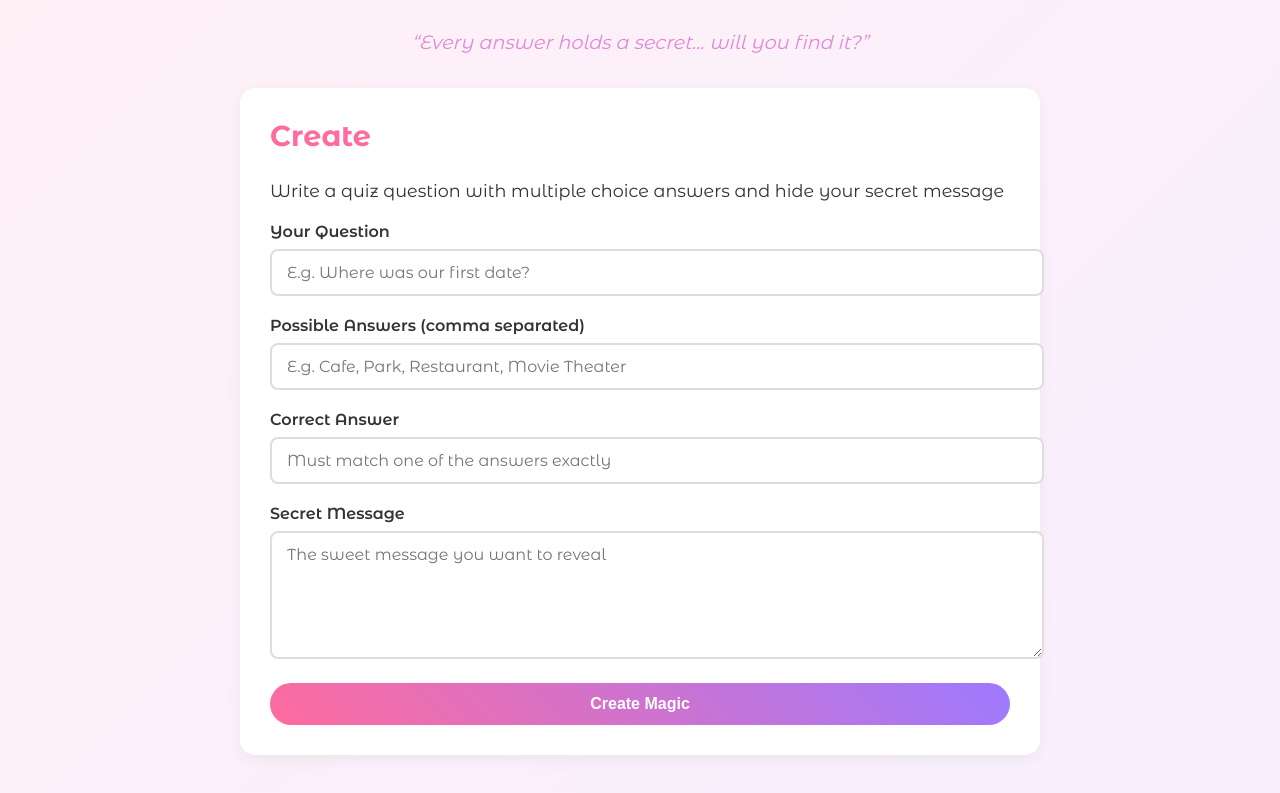
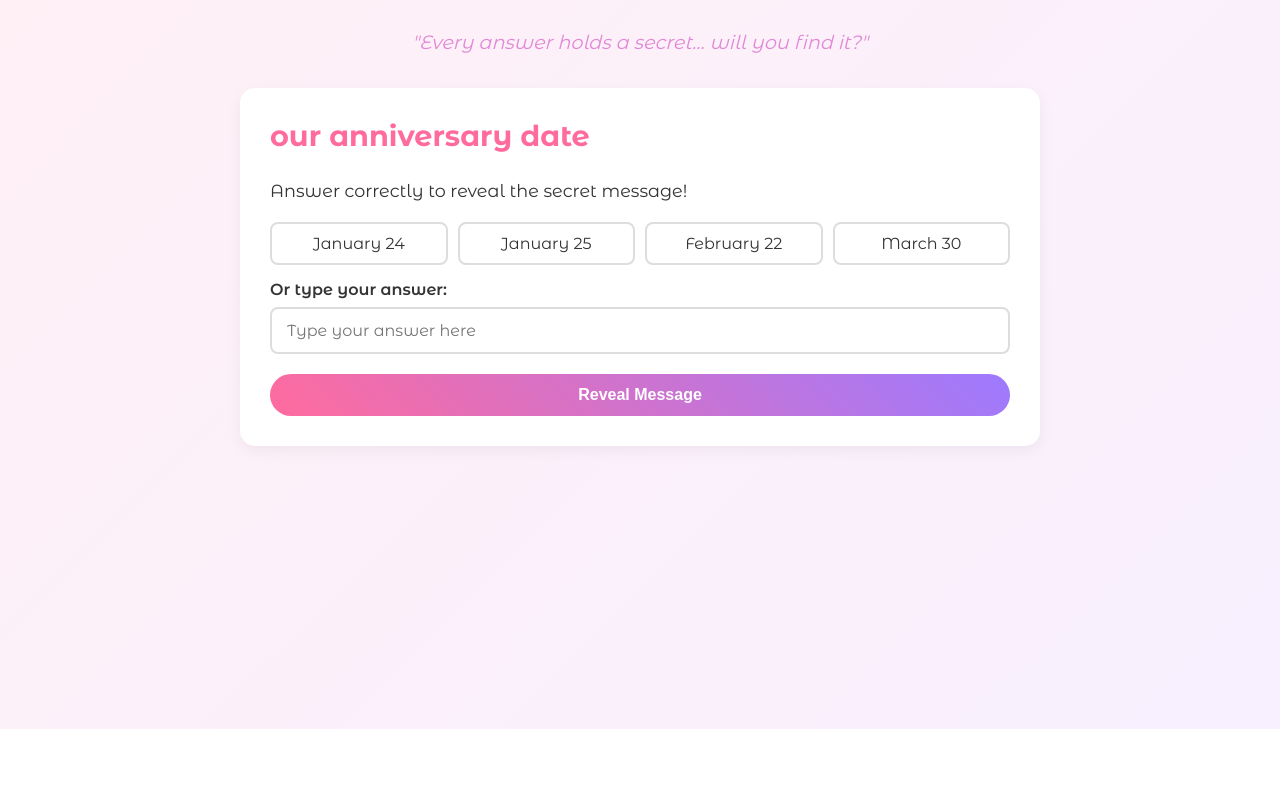
Before and after one commit to aksharaammuz/unlock-my-mood, a plain HTML site: page New message.html in a window 1280 px wide. Shown: the part 111-904 px from the top of the page. After the commit the page ends 840 px from the top, so only its background shows below. Drawn offline with Linux system fonts and the light colour scheme.

Commit message:
New message.html

```diff
--- a/New message.html
+++ b/New message.html
@@ -203,6 +203,9 @@
             padding: 10px 15px;
             cursor: pointer;
             transition: all 0.2s ease;
+            flex: 1;
+            min-width: 120px;
+            text-align: center;
         }
 
         .answer-option:hover {
@@ -248,6 +251,7 @@
             border-radius: 10px;
             margin-top: 20px;
             border-left: 5px solid var(--primary);
+            display: none;
         }
 
         /* Responsive */
@@ -263,6 +267,22 @@
             .answer-options {
                 flex-direction: column;
             }
+
+            .answer-option {
+                min-width: 100%;
+            }
+        }
+
+        /* Fix for the answer box width */
+        #user-answer {
+            width: 100%;
+            box-sizing: border-box;
+        }
+
+        /* Fix for the reveal button spacing */
+        #reveal-btn {
+            margin-top: 20px;
+            margin-bottom: 0;
         }
 
     </style>
@@ -271,7 +291,7 @@
     <div class="container">
         <h1>Unlock My Mood</h1>
 
-        <p class="quote">“Every answer holds a secret… will you find it?”</p>
+        <p class="quote">"Every answer holds a secret… will you find it?"</p>
 
         <!-- Create Section -->
         <div class="section active-section" id="create-section">
@@ -317,10 +337,15 @@
 
         <!-- Respond Section -->
         <div class="section" id="respond-section">
-            <h2 id="respond-question"></h2>
+            <h2 id="respond-question">our anniversary date</h2>
             <p>Answer correctly to reveal the secret message!</p>
 
-            <div class="answer-options" id="answer-options"></div>
+            <div class="answer-options" id="answer-options">
+                <div class="answer-option">January 24</div>
+                <div class="answer-option">January 25</div>
+                <div class="answer-option">February 22</div>
+                <div class="answer-option">March 30</div>
+            </div>
 
             <div class="form-group">
                 <label for="user-answer">Or type your answer:</label>
@@ -329,7 +354,9 @@
 
             <button class="btn btn-block" id="reveal-btn">Reveal Message</button>
 
-            <div class="secret-message" id="message-display"></div>
+            <div class="secret-message" id="message-display">
+                This is where the secret message would appear when the correct answer is given!
+            </div>
         </div>
     </div>
 
@@ -384,7 +411,14 @@
                     window.location.href = 'message.html';
                 }
             } else {
-                createSection.classList.add('active-section');
+                // For demo purposes, let's show the respond section with sample data
+                quizData = {
+                    question: "our anniversary date",
+                    answers: ["January 24", "January 25", "February 22", "March 30"],
+                    correctAnswer: "January 24",
+                    secretMessage: "I'll love you forever and always! 💖"
+                };
+                showRespondSection(quizData);
             }
 
             // Create the quiz
@@ -463,6 +497,13 @@
                 }
             });
 
+            // Add click events to answer options
+            document.querySelectorAll('.answer-option').forEach(option => {
+                option.addEventListener('click', function() {
+                    document.getElementById('user-answer').value = this.textContent;
+                });
+            });
+
             // Helper function to show sections
             function showSection(section) {
                 document.querySelectorAll('.section').forEach(s => s.classList.remove('active-section'));
@@ -482,7 +523,6 @@
                     option.textContent = answer;
                     option.addEventListener('click', () => {
                         document.getElementById('user-answer').value = answer;
-                        checkAnswer(answer);
                     });
                     optionsContainer.appendChild(option);
                 });
@@ -493,13 +533,9 @@
             // Check if answer is correct
             function checkAnswer(userAnswer) {
                 if (userAnswer.toLowerCase() === quizData.correctAnswer.toLowerCase()) {
-        // Correct answer - redirect to reveal page
-        const revealData = {
-            message: quizData.secretMessage,
-            question: quizData.question
-        };
-        const encodedReveal = btoa(JSON.stringify(revealData));
-        window.location.href = `reveal.html?data=${encodedReveal}`;
+                    // Correct answer - show the secret message
+                    document.getElementById('message-display').textContent = quizData.secretMessage;
+                    document.getElementById('message-display').style.display = 'block';
                 } else {
                     // Wrong answer - show modal and dim background
                     document.body.classList.add('dimmed');
@@ -517,3 +553,4 @@ function checkAnswer(userAnswer) {
     </script>
 
 </body>
+</html>
```
Lines whose indentation alone changed are shown as unchanged.
